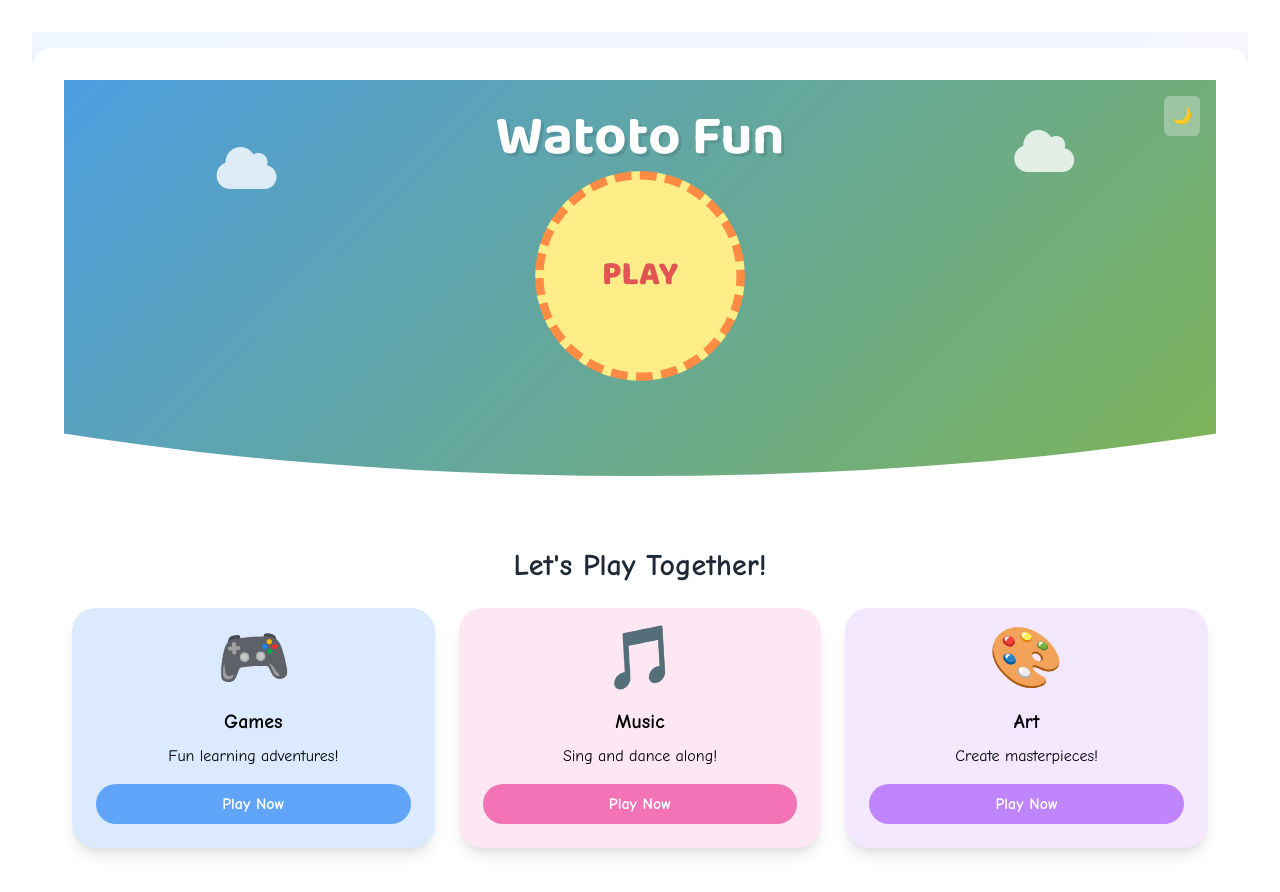
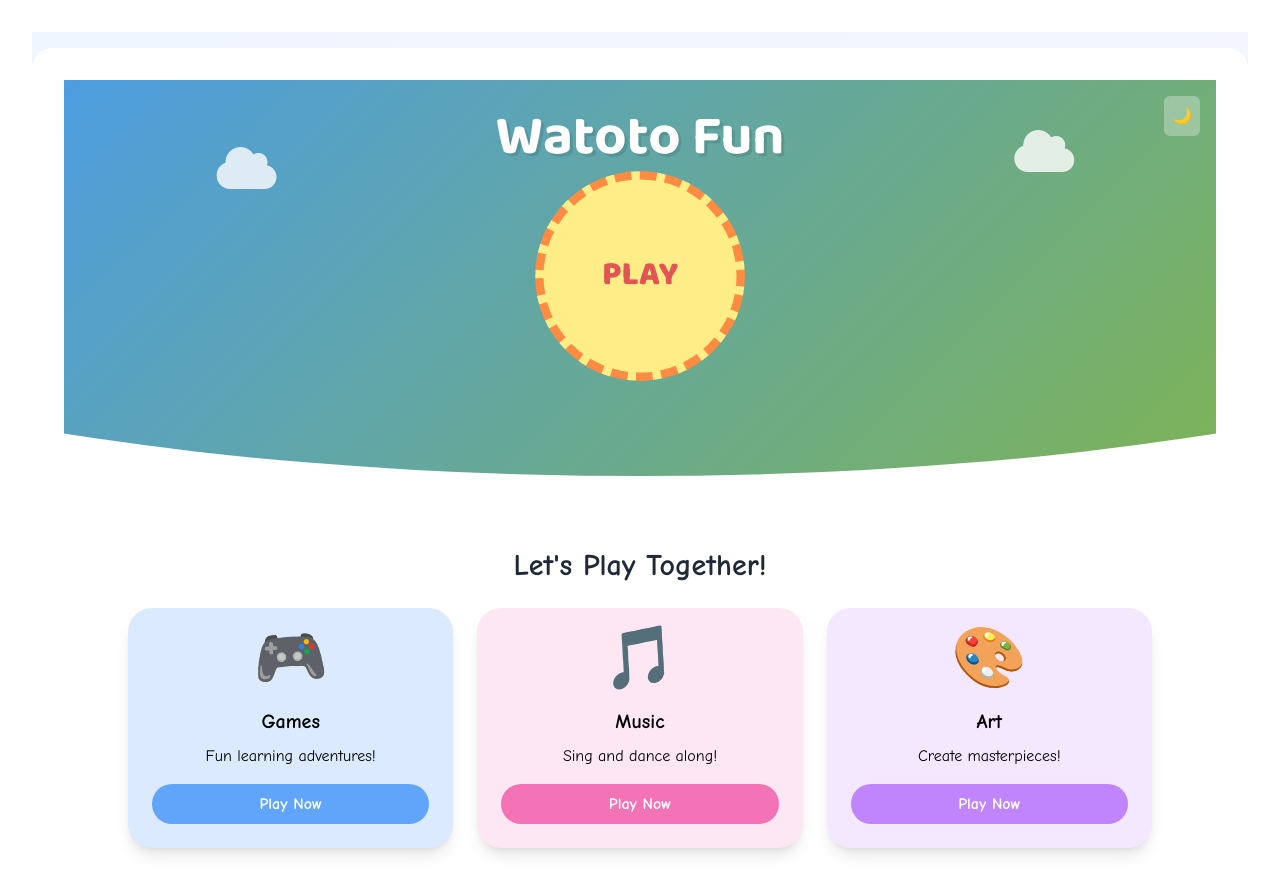
Before and after one commit to dsillydude/Watoto-Fun, a React (Vite) app: page / in a window 1280 px wide. Shown: the top 892 px of the page. Built offline with nearby package versions, Linux system fonts and the light colour scheme; grey boxes are pictures that could not be loaded.

Commit message:
Update App.tsx

```diff
--- a/src/App.tsx
+++ b/src/App.tsx
@@ -1,3 +1,4 @@
+
 import { useState, useEffect } from 'react';
 import { motion } from 'framer-motion';
 import './App.css';
@@ -30,7 +31,7 @@ const PlayfulActivityCard = () => {
       <h2 className="text-2xl sm:text-3xl font-bold text-center mb-6 text-gray-800 dark:text-white">
         Let's Play Together!
       </h2>
-      <div className="grid grid-cols-1 sm:grid-cols-2 lg:grid-cols-3 gap-6 w-full">
+      <div className="grid grid-cols-1 sm:grid-cols-2 lg:grid-cols-3 gap-6 w-full max-w-5xl mx-auto"> {/* Added max-width constraint */}
         {activities.map((activity, index) => (
           <motion.div
             key={index}
@@ -78,13 +79,8 @@ const PlayfulActivityCard = () => {
 };
 
 function App() {
-  const [theme, setTheme] = useState('light');
+  const [theme, setTheme] = useState(localStorage.getItem('theme') || 'light');
   const [mobileMenuOpen, setMobileMenuOpen] = useState(false);
-
-  useEffect(() => {
-    const savedTheme = localStorage.getItem('theme') || 'light';
-    setTheme(savedTheme);
-  }, []);
 
   useEffect(() => {
     if (theme === 'dark') {
@@ -104,21 +100,13 @@ function App() {
     setMobileMenuOpen(!mobileMenuOpen);
   };
 
-  const scheduleItems = [
-    "READY JULY 5",
-    "SATURDAY JULY 6",
-    "JUNE 7",
-    "BEST SALES",
-    "FREE DAYS",
-    "HOURS 9AM-4PM"
-  ];
-
   return (
     <div className="min-h-screen bg-gradient-to-br from-blue-50 to-purple-50 dark:from-gray-900 dark:to-gray-800 font-sans transition-colors duration-500 overflow-x-hidden w-full flex justify-center items-start py-4">
-      <div className="w-full mx-auto px-2 sm:px-4 md:px-6 lg:px-8 bg-white dark:bg-gray-800 rounded-[1.25rem] shadow-lg p-4 sm:p-6 lg:p-8 transition-all duration-300 hover:shadow-xl overflow-hidden">
+      {/* Changed container width to max-w-7xl and added mx-auto for centering */}
+      <div className="w-full max-w-7xl mx-auto px-4 sm:px-6 lg:px-8 bg-white dark:bg-gray-800 rounded-[1.25rem] shadow-lg p-6 lg:p-8 transition-all duration-300 hover:shadow-xl overflow-hidden">
 
+        {/* Rest of your original code remains EXACTLY the same */}
         <header className="kidcamp-header relative">
-          {/* Add Font Awesome CSS link in your HTML file for cloud icons */}
           <i className="fas fa-cloud cloud" style={{ top: '20%', left: '10%' }}></i>
           <i className="fas fa-cloud cloud" style={{ top: '15%', right: '15%', animationDuration: '18s', animationDirection: 'reverse' }}></i>
 
@@ -159,7 +147,6 @@ function App() {
         <footer className="bg-gray-800 text-white text-center py-6 mt-12 rounded-b-[1.25rem]">
           <p>&copy; 2025 Watoto Fun. All rights reserved.</p>
         </footer>
-
       </div>
     </div>
   );
```
